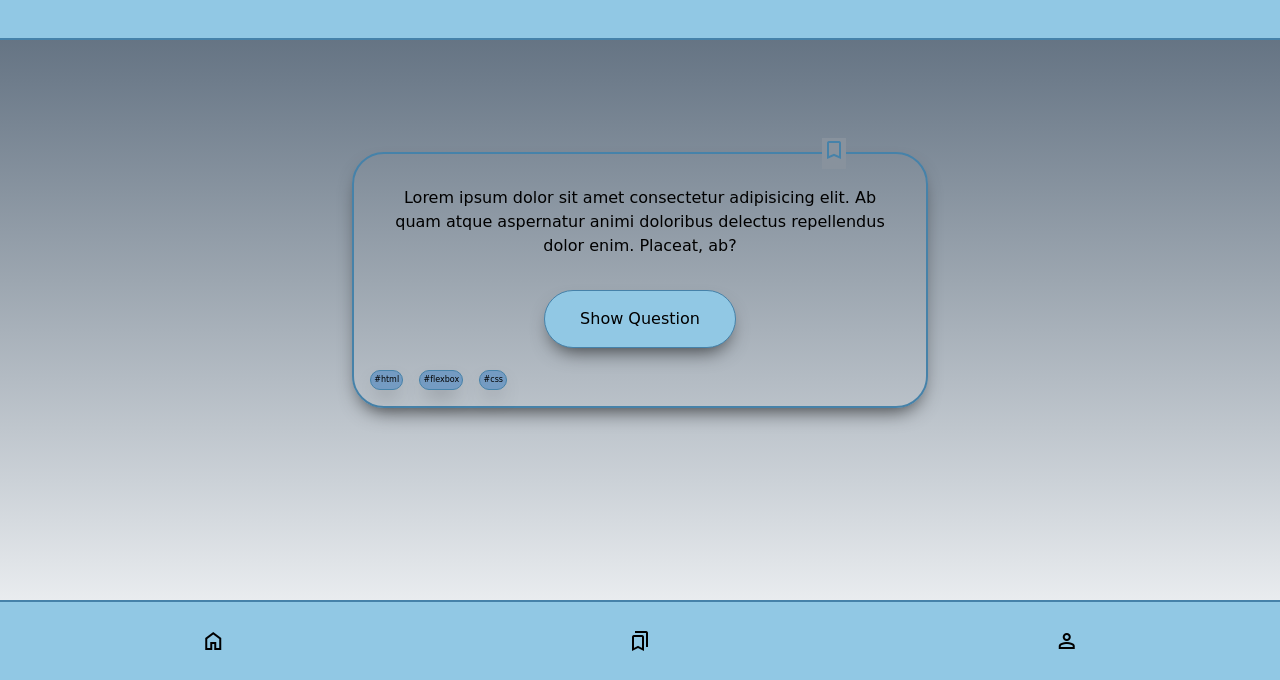
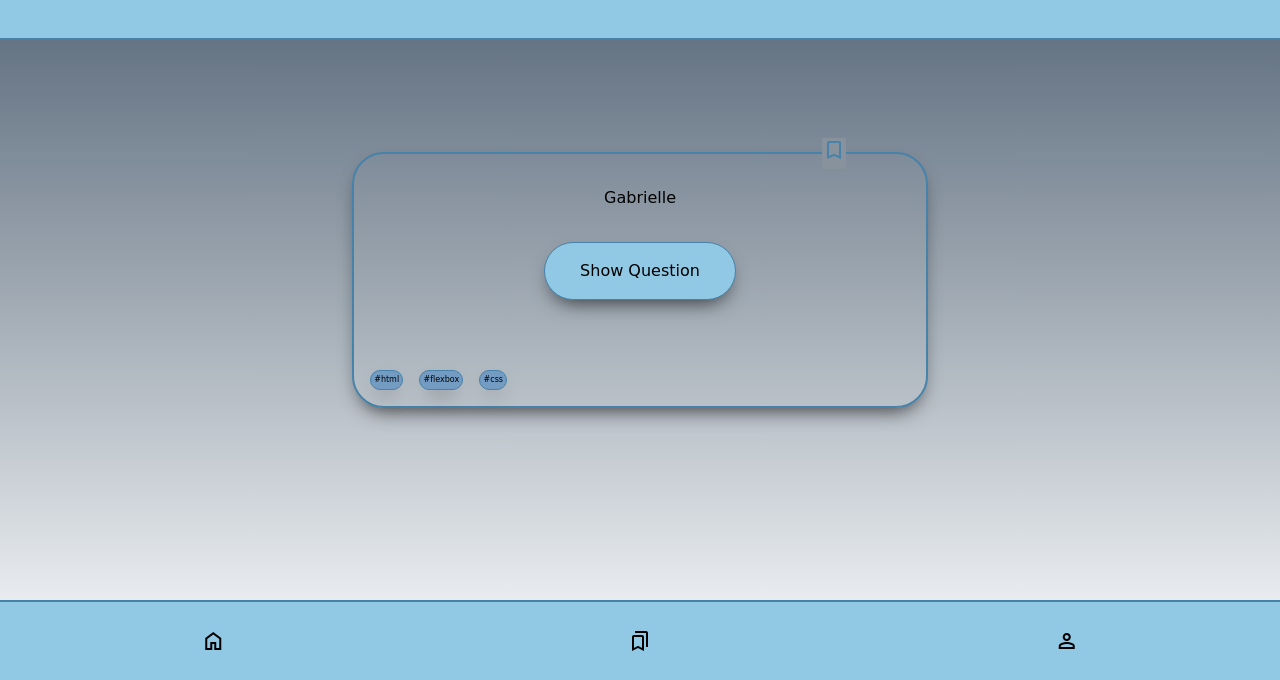
Before and after one commit to abaibik/web-exercises, a plain HTML site: page index.html in a window 1280 px wide. Both pictures are taken after a click on the button "Show Answer". Shown: the part 120-800 px from the top of the page. Drawn offline with nearby package versions, Linux system fonts and the light colour scheme; a web font is replaced by a local one.

Commit message:
toggle card content on button click

```diff
--- a/css/global.css
+++ b/css/global.css
@@ -36,6 +36,10 @@ a:hover {
 
 a:link:active {
   background-color: var(--dark-blue);
+}
+
+.hidden {
+  display: none;
 }
 
 body {
--- a/index.html
+++ b/index.html
@@ -35,11 +35,10 @@
             bookmark
           </span>
         </a>
-        <p>
-          Lorem ipsum dolor sit amet consectetur adipisicing elit. Ab quam atque
-          aspernatur animi doloribus delectus repellendus dolor enim. Placeat,
-          ab?
-        </p>
+        <div>
+          <p id="question"></p>
+          <p id="answer" class="hidden"></p>
+        </div>
 
         <a id="answerButton" class="answer-button" role="button">Show Answer</a>
 
@@ -64,6 +63,8 @@
         ><span class="material-symbols-outlined"> person </span></a
       >
     </footer>
+
+    <script src="data.js"></script>
     <script src="index.js"></script>
   </body>
 </html>
--- a/index.js
+++ b/index.js
@@ -2,6 +2,8 @@ const card = document.querySelector("#cardId");
 const bookmarkButton = card.querySelector("#bookmarkButton");
 const icon = card.querySelector("#bookmarkIcon");
 const answerButton = card.querySelector("#answerButton");
+const questionElement = card.querySelector("#question");
+const answerElement = card.querySelector("#answer");
 
 bookmarkButton.addEventListener("click", () => {
   //const fillIcon = '"FILL" 1, "wght" 700, "GRAD" 200, "opsz" 48;';
@@ -13,14 +15,26 @@ bookmarkButton.addEventListener("click", () => {
 });
 
 function changeButtonName() {
-  let buttonName = answerButton.textContent;
-  console.log(buttonName);
-
-  if (buttonName === "Show Answer") {
+  if (answerButton.textContent === "Show Answer") {
     answerButton.textContent = "Show Question";
   } else {
     answerButton.textContent = "Show Answer";
   }
 }
 
-answerButton.addEventListener("click", changeButtonName);
+function showContent() {
+  questionElement.textContent = quizData[1].question;
+  answerElement.textContent = quizData[1].answer;
+}
+
+function toggleContent() {
+  answerElement.classList.toggle("hidden");
+  questionElement.classList.toggle("hidden");
+}
+
+showContent();
+
+answerButton.addEventListener("click", () => {
+  changeButtonName();
+  toggleContent();
+});
```
